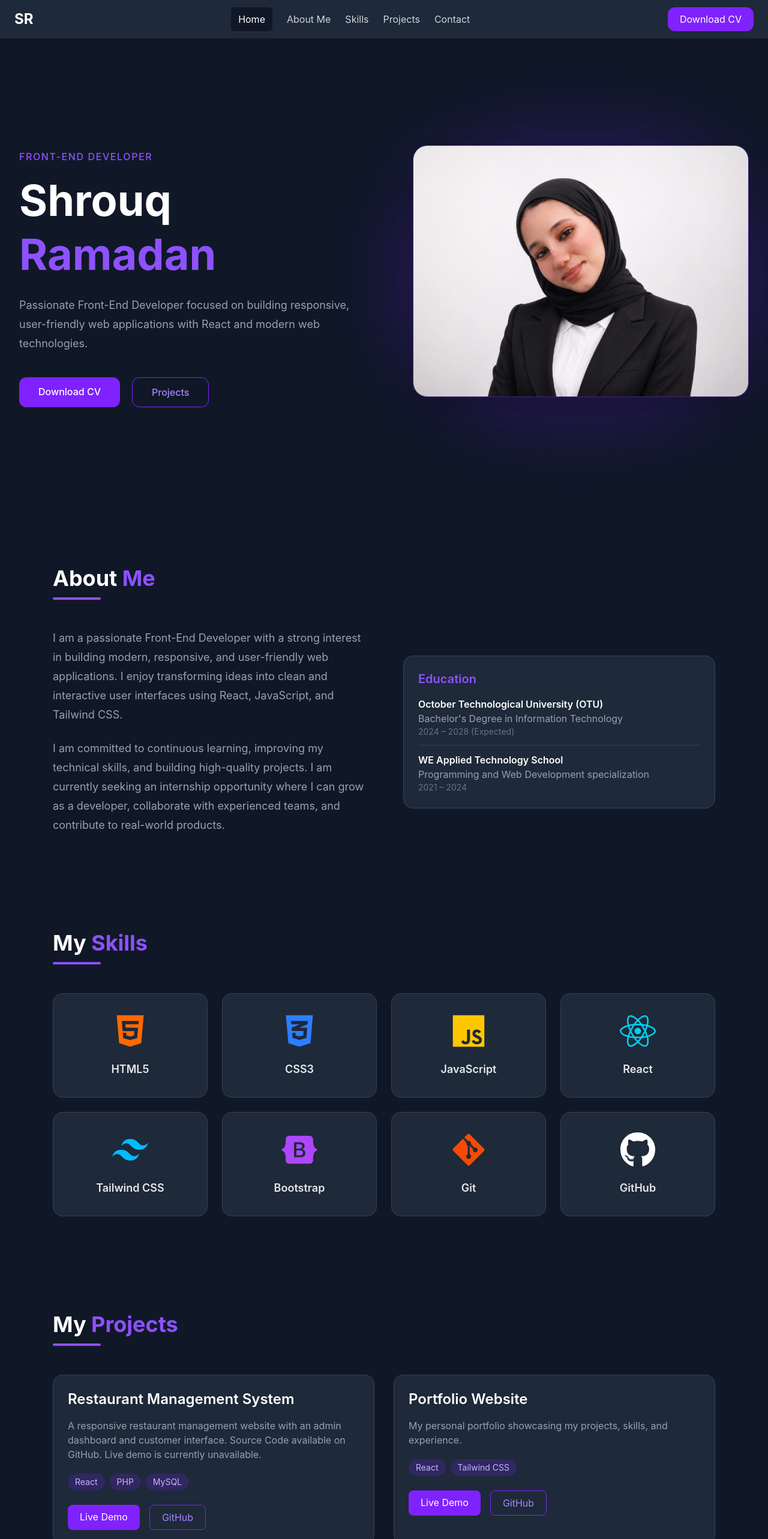
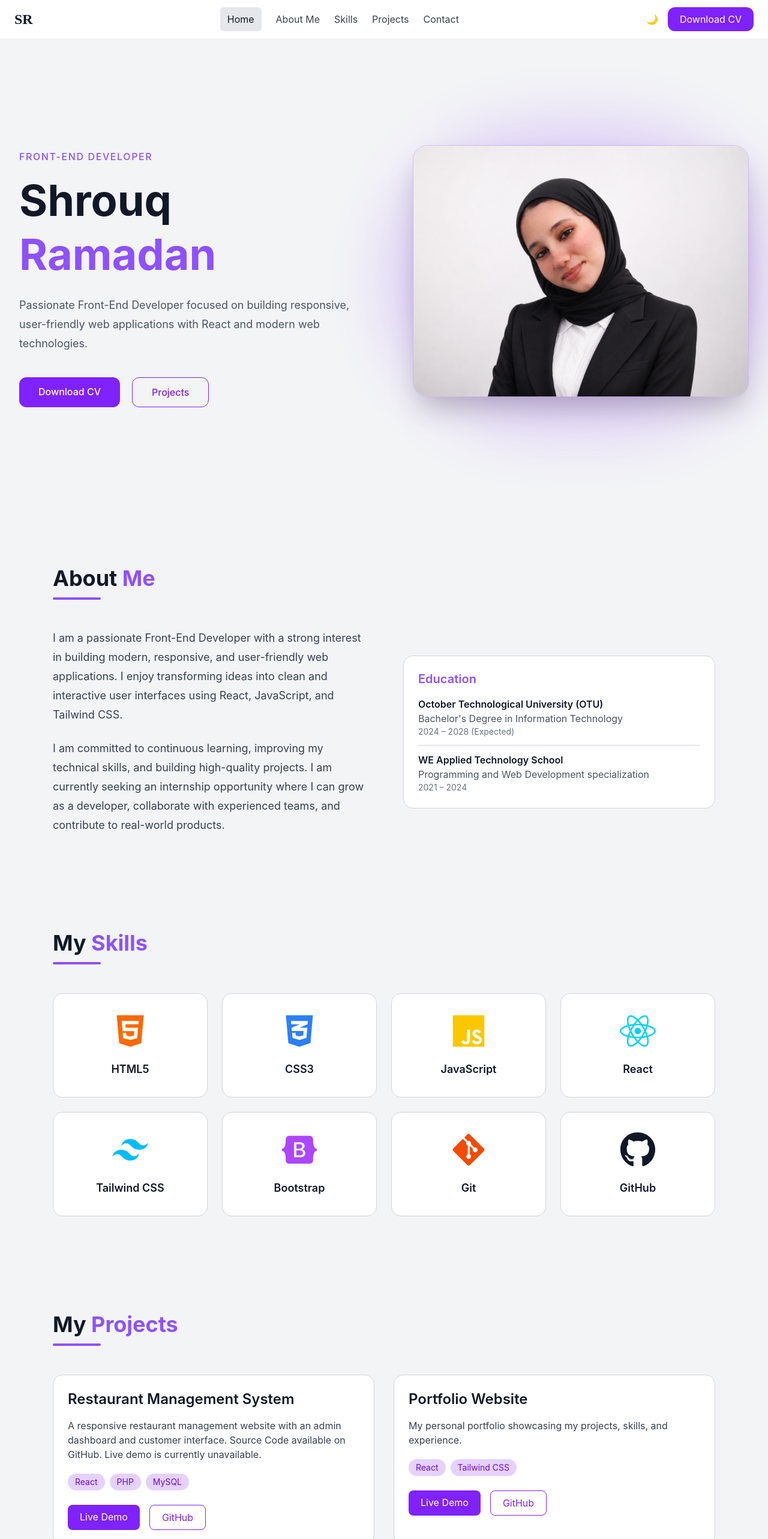
Before and after one commit to shrouqramadan11/Portfolio, a React (Vite) app: page / in a window 1280 px wide. Shown: the top 2566 px of the page at 60% size. Built offline with nearby package versions, Linux system fonts and the light colour scheme.

Commit message:
Add dark mode and theme transitions

```diff
--- a/src/App.css
+++ b/src/App.css
@@ -1 +1,3 @@
 @import "tailwindcss";
+
+@custom-variant dark (&:where(.dark, .dark *));
--- a/src/App.jsx
+++ b/src/App.jsx
@@ -7,17 +7,31 @@ import Skills from './Components/Skills';
 import Projects from './Components/Projects';
 import Contact from './Components/Contact';
 import Footer from './Components/Footer';
+import { useState,useEffect } from 'react';
 
 export default function App() {
+        const [dark, setDark] = useState(false);
+        useEffect(() => {
+          if (dark) {
+            document.documentElement.classList.add('dark');
+          } else {
+            document.documentElement.classList.remove('dark');
+          }
+}, [dark]);
+
   return (
-    <div>
-      <Navbar />
-      <Hero />
-      <About />
-      <Skills />
-      <Projects />
-      <Contact />
-      <Footer />
+  <div>
+
+<Navbar
+  dark={dark}
+  setDark={setDark}
+/><Hero dark={dark} />
+<About dark={dark} />
+<Skills dark={dark} />
+<Projects dark={dark} />
+<Contact dark={dark} />
+<Footer dark={dark} />
+
     </div>
   )
 }
--- a/src/Components/About.jsx
+++ b/src/Components/About.jsx
@@ -1,71 +1,191 @@
 export default function About() {
   return (
-    <section className="bg-gray-900 text-white py-20" id="about">
+    <section
+      className="
+      py-20
+      bg-gray-100 text-gray-900
+      dark:bg-gray-900 dark:text-white
+      transition-colors duration-500
+      "
+      id="about"
+    >
       <div className="max-w-6xl mx-auto px-6">
+
 
         {/* Section Title */}
         <h2 className="text-4xl font-bold">
           About <span className="text-violet-500">Me</span>
         </h2>
 
+
         <div className="w-20 h-1 bg-violet-500 rounded-full mt-3 mb-12"></div>
+
+
 
         <div className="grid lg:grid-cols-2 gap-16 items-center">
 
+
           {/* Left Side */}
           <div>
-            <p className="text-gray-400 leading-8 text-lg">
+
+
+            <p
+              className="
+              leading-8 text-lg
+              text-gray-700
+              dark:text-gray-400
+              transition-colors duration-500
+              "
+            >
               I am a passionate Front-End Developer with a strong interest in
               building modern, responsive, and user-friendly web applications.
               I enjoy transforming ideas into clean and interactive user
               interfaces using React, JavaScript, and Tailwind CSS.
             </p>
 
-            <p className="text-gray-400 leading-8 text-lg mt-6">
+
+
+            <p
+              className="
+              leading-8 text-lg mt-6
+              text-gray-700
+              dark:text-gray-400
+              transition-colors duration-500
+              "
+            >
               I am committed to continuous learning, improving my technical
               skills, and building high-quality projects. I am currently
               seeking an internship opportunity where I can grow as a
               developer, collaborate with experienced teams, and contribute
               to real-world products.
             </p>
+
+
           </div>
-<div className="bg-gray-800 rounded-2xl p-6 border border-gray-700 hover:border-violet-500 transition">
+
+
+
+
+
+          {/* Education Card */}
+          <div
+            className="
+            rounded-2xl p-6 border
+
+            bg-white border-gray-300
+            dark:bg-gray-800 dark:border-gray-700
+
+            hover:border-violet-500
+
+            transition-all duration-500
+            "
+          >
+
+
             <h3 className="text-violet-500 font-semibold text-xl mb-4">
               Education
             </h3>
 
-  <div className="space-y-3 text-gray-300">
+
+
+            <div
+              className="
+              space-y-3
+              text-gray-700
+              dark:text-gray-300
+
+              transition-colors duration-500
+              "
+            >
+
+
 
               <div>
-      <p className="font-semibold text-white">
+
+                <p
+                  className="
+                  font-semibold
+                  text-gray-900
+                  dark:text-white
+
+                  transition-colors duration-500
+                  "
+                >
                   October Technological University (OTU)
                 </p>
-      <p className="text-gray-400">
+
+
+                <p
+                  className="
+                  text-gray-600
+                  dark:text-gray-400
+
+                  transition-colors duration-500
+                  "
+                >
                   Bachelor's Degree in Information Technology
                 </p>
+
+
                 <p className="text-sm text-gray-500">
                   2024 – 2028 (Expected)
                 </p>
+
               </div>
 
-    <hr className="border-gray-700" />
+
+
+
+              <hr className="border-gray-300 dark:border-gray-700 transition-colors duration-500" />
+
+
+
+
 
               <div>
-      <p className="font-semibold text-white">
+
+                <p
+                  className="
+                  font-semibold
+                  text-gray-900
+                  dark:text-white
+
+                  transition-colors duration-500
+                  "
+                >
                   WE Applied Technology School
                 </p>
-      <p className="text-gray-400">
+
+
+                <p
+                  className="
+                  text-gray-600
+                  dark:text-gray-400
+
+                  transition-colors duration-500
+                  "
+                >
                   Programming and Web Development specialization
                 </p>
+
+
                 <p className="text-sm text-gray-500">
                   2021 – 2024
                 </p>
+
+
               </div>
 
-  </div>
+
+
             </div>
 
+
           </div>
+
+
+        </div>
+
 
       </div>
     </section>
--- a/src/Components/Hero.jsx
+++ b/src/Components/Hero.jsx
@@ -2,58 +2,186 @@ export default function Hero() {
   return (
     <section
       id="hero"
-      className="bg-gray-900 text-white min-h-screen flex items-center"
+      className="
+      min-h-screen flex items-center
+      bg-gray-100 dark:bg-gray-900
+      text-gray-900 dark:text-white
+      transition-all duration-500
+      "
     >
+
       <div className="max-w-7xl mx-auto px-6 py-16">
+
         <div className="flex flex-col-reverse lg:flex-row items-center justify-between gap-20">
+
+
           {/* Left */}
           <div className="max-w-xl">
-            <span className="text-violet-500 font-medium tracking-widest uppercase">
+
+
+            <span
+              className="
+              text-violet-500
+              font-medium
+              tracking-widest
+              uppercase
+              "
+            >
               Front-End Developer
             </span>
 
-            <h1 className="mt-4 text-5xl lg:text-7xl font-bold leading-tight">
+
+            <h1
+              className="
+              mt-4
+              text-5xl lg:text-7xl
+              font-bold
+              leading-tight
+              "
+            >
               Shrouq <br />
-              <span className="text-violet-500">Ramadan</span>
+
+              <span className="text-violet-500">
+                Ramadan
+              </span>
+
             </h1>
 
-            <p className="mt-6 text-lg leading-8 text-gray-400">
+
+            <p
+              className="
+              mt-6
+              text-lg
+              leading-8
+              text-gray-600
+              dark:text-gray-400
+              transition-colors duration-500
+              "
+            >
               Passionate Front-End Developer focused on building responsive,
               user-friendly web applications with React and modern web
               technologies.
             </p>
 
+
+
             <div className="mt-10 flex flex-wrap gap-5">
+
+
               <a
                 href="/Shrouq Ramadan-Frontend.pdf"
                 download
-                className="bg-violet-600 hover:bg-violet-700 px-8 py-3 rounded-xl font-medium transition-all duration-300 hover:scale-105"
+                className="
+                bg-violet-600
+                hover:bg-violet-700
+                px-8 py-3
+                rounded-xl
+                font-medium
+                text-white
+
+                transition-all duration-300
+                hover:scale-105
+                "
               >
                 Download CV
               </a>
 
+
+
               <a
                 href="#projects"
-                className="border border-violet-600 text-violet-400 hover:bg-violet-600 hover:text-white px-8 py-3 rounded-xl font-medium transition-all duration-300 hover:scale-105"
+                className="
+                border border-violet-600
+
+                text-violet-600
+                dark:text-violet-400
+
+                hover:bg-violet-600
+                hover:text-white
+
+                px-8 py-3
+                rounded-xl
+                font-medium
+
+                transition-all duration-300
+                hover:scale-105
+                "
               >
                 Projects
               </a>
+
+
             </div>
+
           </div>
 
+
+
+
           {/* Right */}
-          <div className="relative flex justify-center items-center">
+          <div
+            className="
+            relative
+            flex
+            justify-center
+            items-center
+            "
+          >
+
+
             {/* Glow */}
-            <div className="absolute -inset-6 rounded-full bg-violet-600/25 blur-3xl animate-pulse"></div>
+            <div
+              className="
+              absolute
+              -inset-6
+              rounded-full
+
+              bg-violet-600/25
+              blur-3xl
+
+              animate-pulse
+
+              transition-all
+              duration-500
+              "
+            ></div>
+
+
 
             <img
               src="personal.png"
               alt="Shrouq Ramadan"
-              className="relative float w-[380px] lg:w-[560px] rounded-3xl border border-violet-500/30 shadow-2xl transition-all duration-500 hover:scale-105"
+
+              className="
+              relative
+              float
+
+              w-[380px]
+              lg:w-[560px]
+
+              rounded-3xl
+
+              border
+              border-violet-500/30
+
+              shadow-2xl
+
+              transition-all
+              duration-500
+
+              hover:scale-105
+              "
             />
+
+
           </div>
+
+
         </div>
+
       </div>
+
+
     </section>
   );
 }
--- a/src/Components/Navbar.jsx
+++ b/src/Components/Navbar.jsx
@@ -1,86 +1,127 @@
 import { useState } from "react";
+import ThemeToggle from "./ThemeToggle";
 
-export default function Navbar() {
+export default function Navbar({ dark, setDark }) {
   const [isOpen, setIsOpen] = useState(false);
 
   return (
-    <nav className="bg-gray-800" >
+    <nav className="bg-white dark:bg-gray-800 transition-colors duration-300">
       <div className="max-w-7xl mx-auto px-6">
         <div className="flex h-16 items-center justify-between">
 
           {/* Logo */}
-          <h1 className="text-white text-2xl font-bold">SR</h1>
+          <h1
+            id="logo"
+            className="text-2xl font-bold text-gray-900 dark:text-white transition-colors"
+          >
+            SR
+          </h1>
 
           {/* Desktop Menu */}
           <div className="hidden md:flex items-center gap-6">
-            <a href="#hero" className="text-white bg-gray-900 px-3 py-2 rounded-md">
+            <a
+              href="#hero"
+              className="px-3 py-2 rounded-md bg-gray-200 text-gray-900 hover:bg-gray-300 transition
+                         dark:bg-gray-900 dark:text-white dark:hover:bg-gray-700"
+            >
               Home
             </a>
 
-            <a href="#about" className="text-gray-300 hover:text-white">
+            <a
+              href="#about"
+              className="text-gray-700 hover:text-violet-600 transition
+                         dark:text-gray-300 dark:hover:text-white"
+            >
               About Me
             </a>
 
-            <a href="#skills" className="text-gray-300 hover:text-white">
+            <a
+              href="#skills"
+              className="text-gray-700 hover:text-violet-600 transition
+                         dark:text-gray-300 dark:hover:text-white"
+            >
               Skills
             </a>
 
-            <a href="#projects" className="text-gray-300 hover:text-white">
+            <a
+              href="#projects"
+              className="text-gray-700 hover:text-violet-600 transition
+                         dark:text-gray-300 dark:hover:text-white"
+            >
               Projects
             </a>
 
-            <a href="#contact" className="text-gray-300 hover:text-white">
+            <a
+              href="#contact"
+              className="text-gray-700 hover:text-violet-600 transition
+                         dark:text-gray-300 dark:hover:text-white"
+            >
               Contact
             </a>
           </div>
 
-          {/* Download Button */}
+          <div className="flex items-center gap-4">
+            <ThemeToggle dark={dark} setDark={setDark} />
 
             <a
               href="/Shrouq Ramadan-Frontend.pdf"
               download
-  className="hidden md:block bg-violet-600 hover:bg-violet-700 px-5 py-2 rounded-xl text-white"
+              className="hidden md:block bg-violet-600 hover:bg-violet-700 px-5 py-2 rounded-xl text-white transition"
             >
               Download CV
             </a>
 
             <button
-            className="md:hidden text-white text-3xl"
+              className="md:hidden text-3xl text-gray-900 dark:text-white"
               onClick={() => setIsOpen(!isOpen)}
             >
               ☰
             </button>
-
+          </div>
         </div>
 
         {isOpen && (
           <div className="md:hidden flex flex-col gap-3 py-4">
 
-            <a href="#hero" className="text-white">
+            <a
+              href="#hero"
+              className="text-gray-900 dark:text-white"
+            >
               Home
             </a>
 
-            <a href="#about" className="text-gray-300">
+            <a
+              href="#about"
+              className="text-gray-700 dark:text-gray-300"
+            >
               About Me
             </a>
 
-            <a href="#skills" className="text-gray-300">
+            <a
+              href="#skills"
+              className="text-gray-700 dark:text-gray-300"
+            >
               Skills
             </a>
 
-            <a href="#projects" className="text-gray-300">
+            <a
+              href="#projects"
+              className="text-gray-700 dark:text-gray-300"
+            >
               Projects
             </a>
 
-            <a href="#contact" className="text-gray-300">
+            <a
+              href="#contact"
+              className="text-gray-700 dark:text-gray-300"
+            >
               Contact
             </a>
-
 
             <a
               href="/Shrouq Ramadan-Frontend.pdf"
               download
-  className="hidden md:block bg-violet-600 hover:bg-violet-700 px-5 py-2 rounded-xl text-white"
+              className="bg-violet-600 hover:bg-violet-700 px-5 py-2 rounded-xl text-white w-fit"
             >
               Download CV
             </a>
--- a/src/Components/Projects.jsx
+++ b/src/Components/Projects.jsx
@@ -5,9 +5,7 @@ const projects = [
       "A responsive restaurant management website with an admin dashboard and customer interface. Source Code available on GitHub. Live demo is currently unavailable.",
     technologies: ["React", "PHP", "MySQL"],
     github: "https://github.com/shrouqramadan11/Restuarant.git",
-        live: "https://github.com/shrouqramadan11/Restuarant.git",
-
-
+    live: "https://github.com/shrouqramadan11/Restuarant.git",
   },
   {
     title: "Portfolio Website",
@@ -19,9 +17,19 @@ const projects = [
   },
 ];
 
+
 export default function Projects() {
   return (
-    <section className="bg-gray-900 text-white py-20" id="projects">
+    <section
+      className="
+      py-20
+      bg-gray-100 text-gray-900
+      dark:bg-gray-900 dark:text-white
+      transition-colors duration-300
+      "
+      id="projects"
+    >
+
       <div className="max-w-6xl mx-auto px-6">
 
         {/* Title */}
@@ -29,65 +37,126 @@ export default function Projects() {
           My <span className="text-violet-500">Projects</span>
         </h2>
 
+
         <div className="w-20 h-1 bg-violet-500 rounded-full mt-3 mb-12"></div>
+
 
         {/* Projects */}
         <div className="grid md:grid-cols-2 gap-8">
+
           {projects.map((project, index) => (
+
             <div
               key={index}
-              className="bg-gray-800 rounded-2xl overflow-hidden border border-gray-700 hover:border-violet-500 transition duration-300 hover:-translate-y-2"
+              className="
+              bg-white dark:bg-gray-800
+              border border-gray-300 dark:border-gray-700
+              rounded-2xl overflow-hidden
+
+              hover:border-violet-500
+              transition duration-300
+              hover:-translate-y-2
+              "
             >
-
 
               {/* Content */}
               <div className="p-6">
-                <h3 className="text-2xl font-semibold">
+
+                <h3
+                  className="
+                  text-2xl font-semibold
+                  text-gray-900 dark:text-white
+                  "
+                >
                   {project.title}
                 </h3>
 
-                <p className="text-gray-400 mt-4">
+
+                <p
+                  className="
+                  mt-4
+                  text-gray-700
+                  dark:text-gray-400
+                  "
+                >
                   {project.description}
                 </p>
 
+
                 {/* Technologies */}
                 <div className="flex flex-wrap gap-2 mt-5">
+
                   {project.technologies.map((tech) => (
+
                     <span
                       key={tech}
-                      className="px-3 py-1 bg-violet-600/20 text-violet-300 rounded-full text-sm"
+                      className="
+                      px-3 py-1
+                      bg-violet-600/20
+                      text-violet-700
+                      dark:text-violet-300
+                      rounded-full
+                      text-sm
+                      "
                     >
                       {tech}
                     </span>
+
                   ))}
+
                 </div>
+
 
                 {/* Buttons */}
                 <div className="flex gap-4 mt-6">
+
                   <a
                     href={project.live}
                     target="_blank"
                     rel="noreferrer"
-                    className="bg-violet-600 hover:bg-violet-700 px-5 py-2 rounded-lg transition"
+                    className="
+                    bg-violet-600
+                    hover:bg-violet-700
+                    px-5 py-2
+                    rounded-lg
+                    text-white
+                    transition
+                    "
                   >
                     Live Demo
                   </a>
+
 
                   <a
                     href={project.github}
                     target="_blank"
                     rel="noreferrer"
-                    className="border border-violet-600 text-violet-400 hover:bg-violet-600 hover:text-white px-5 py-2 rounded-lg transition"
+                    className="
+                    border border-violet-600
+                    text-violet-600
+                    dark:text-violet-400
+                    hover:bg-violet-600
+                    hover:text-white
+                    px-5 py-2
+                    rounded-lg
+                    transition
+                    "
                   >
                     GitHub
                   </a>
+
                 </div>
+
               </div>
+
             </div>
+
           ))}
+
         </div>
 
       </div>
+
     </section>
   );
 }
--- a/src/Components/Skills.jsx
+++ b/src/Components/Skills.jsx
@@ -9,6 +9,7 @@ import {
 } from "react-icons/fa";
 
 import { SiTailwindcss } from "react-icons/si";
+
 
 const skills = [
   {
@@ -41,17 +42,25 @@ const skills = [
   },
   {
     name: "GitHub",
-    icon: <FaGithub className="text-6xl text-white" />,
+    icon: <FaGithub className="text-6xl text-gray-900 dark:text-white" />,
   },
 ];
+
 
 export default function Skills() {
   return (
     <section
       id="skills"
-      className="bg-gray-900 text-white py-20"
+      className="
+      py-20
+      bg-gray-100 text-gray-900
+      dark:bg-gray-900 dark:text-white
+      transition-colors duration-300
+      "
     >
+
       <div className="max-w-6xl mx-auto px-6">
+
         {/* Section Title */}
         <h2 className="text-4xl font-bold">
           My <span className="text-violet-500">Skills</span>
@@ -59,22 +68,56 @@ export default function Skills() {
 
         <div className="w-20 h-1 bg-violet-500 rounded-full mt-3 mb-12"></div>
 
+
         {/* Skills Grid */}
         <div className="grid grid-cols-2 md:grid-cols-2 lg:grid-cols-4 gap-6">
+
           {skills.map((skill) => (
+
             <div
               key={skill.name}
-              className="bg-gray-800 border border-gray-700 rounded-2xl p-8 flex flex-col items-center justify-center gap-5 hover:border-violet-500 hover:bg-gray-700 hover:-translate-y-2 hover:shadow-xl hover:shadow-violet-500/20 transition-all duration-300 cursor-pointer"
+              className="
+              bg-white dark:bg-gray-800
+              border border-gray-300 dark:border-gray-700
+              rounded-2xl p-8
+
+              flex flex-col items-center justify-center
+              gap-5
+
+              hover:border-violet-500
+              hover:bg-gray-200
+              dark:hover:bg-gray-700
+
+              hover:-translate-y-2
+              hover:shadow-xl
+              hover:shadow-violet-500/20
+
+              transition-all duration-300
+              cursor-pointer
+              "
             >
+
               {skill.icon}
 
-              <h3 className="text-lg font-semibold text-gray-200">
+
+              <h3
+                className="
+                text-lg font-semibold
+                text-gray-900
+                dark:text-gray-200
+                "
+              >
                 {skill.name}
               </h3>
+
             </div>
+
           ))}
+
         </div>
+
       </div>
+
     </section>
   );
 }
--- /dev/null
+++ b/src/Components/ThemeToggle.jsx
@@ -0,0 +1,7 @@
+export default function ThemeToggle({ dark, setDark }) {
+  return (
+    <button onClick={() => setDark(!dark)}>
+      {dark ? "🌞" : "🌙"}
+    </button>
+  );
+}
```
Also changed, not shown: src/Components/Contact.jsx (+70 -7 lines), src/Components/Footer.jsx (+59 -8 lines), src/index.css (line endings or trailing spaces). Lines whose indentation alone changed are shown as unchanged.
